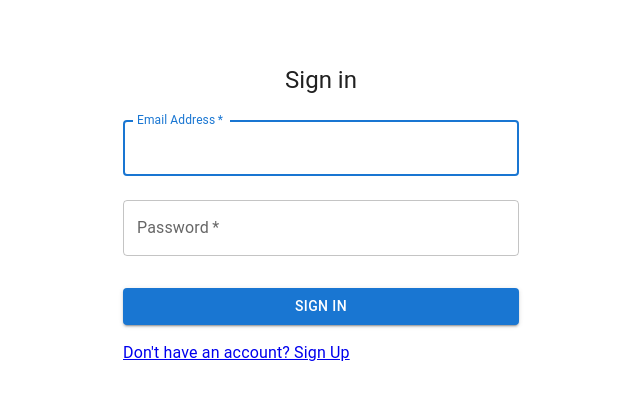
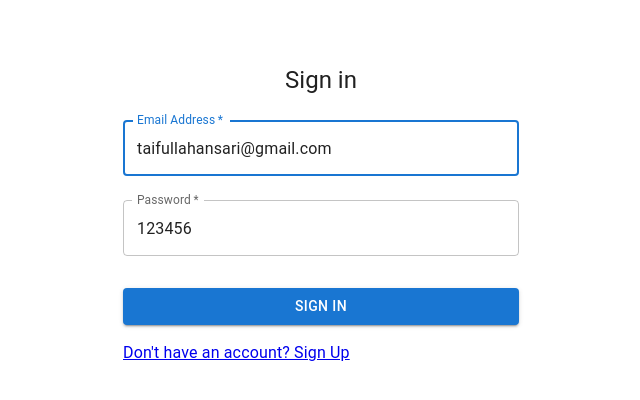
Before and after one commit to aasimtaif/Resume-generator-frontend, a React (Create React App) app: page / in a window 1280 px wide. Shown: the top 400 px of the page, without its empty margins (319-959 px from the left). Built offline with nearby package versions, Linux system fonts and the light colour scheme; a web font is replaced by a local one; what @react-pdf/renderer would draw is missing.

Commit message:
added default eamil password

```diff
--- a/src/Components/Login.js
+++ b/src/Components/Login.js
@@ -74,7 +74,6 @@ function Login() {
           >
             {loginResponse !== undefined &&
               <Alert
-
                 sx={{ mb: 3, width: "auto" }}
                 severity={loginResponse?.response}>
                 {loginResponse?.message}
@@ -92,6 +91,7 @@ function Login() {
                 onChange={(event) => { handleInput(event) }}
                 autoComplete="email"
                 autoFocus
+                defaultValue="taifullahansari@gmail.com"
               />
               <TextField
                 margin="normal"
@@ -101,8 +101,8 @@ function Login() {
                 type="passowrd" name="password"
                 onChange={(event) => { handleInput(event) }}
                 autoComplete="current-password"
+                defaultValue="123456"
               />
-
               <Button
                 type="button"
                 fullWidth
@@ -121,7 +121,6 @@ function Login() {
               </Grid>
             </Box>
           </Box>
-
         </Container>
       </ThemeProvider>
 
```
